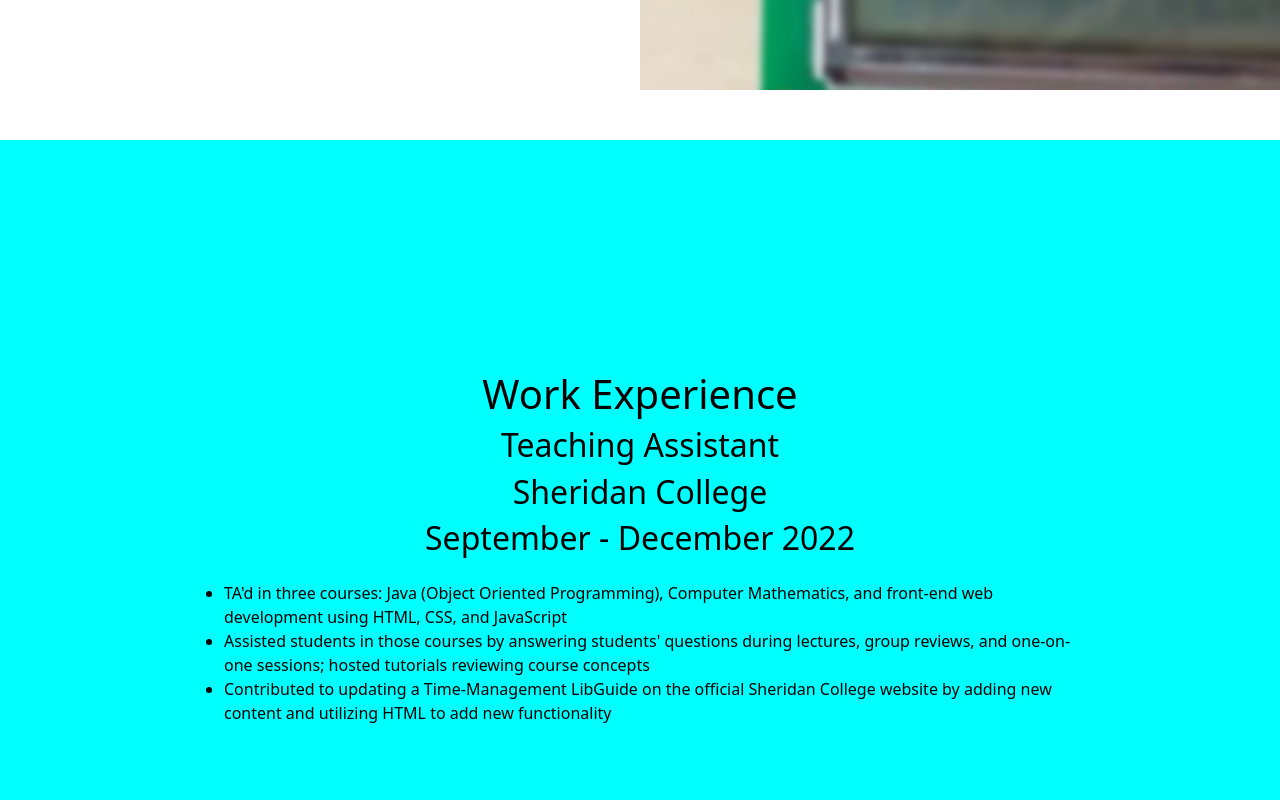
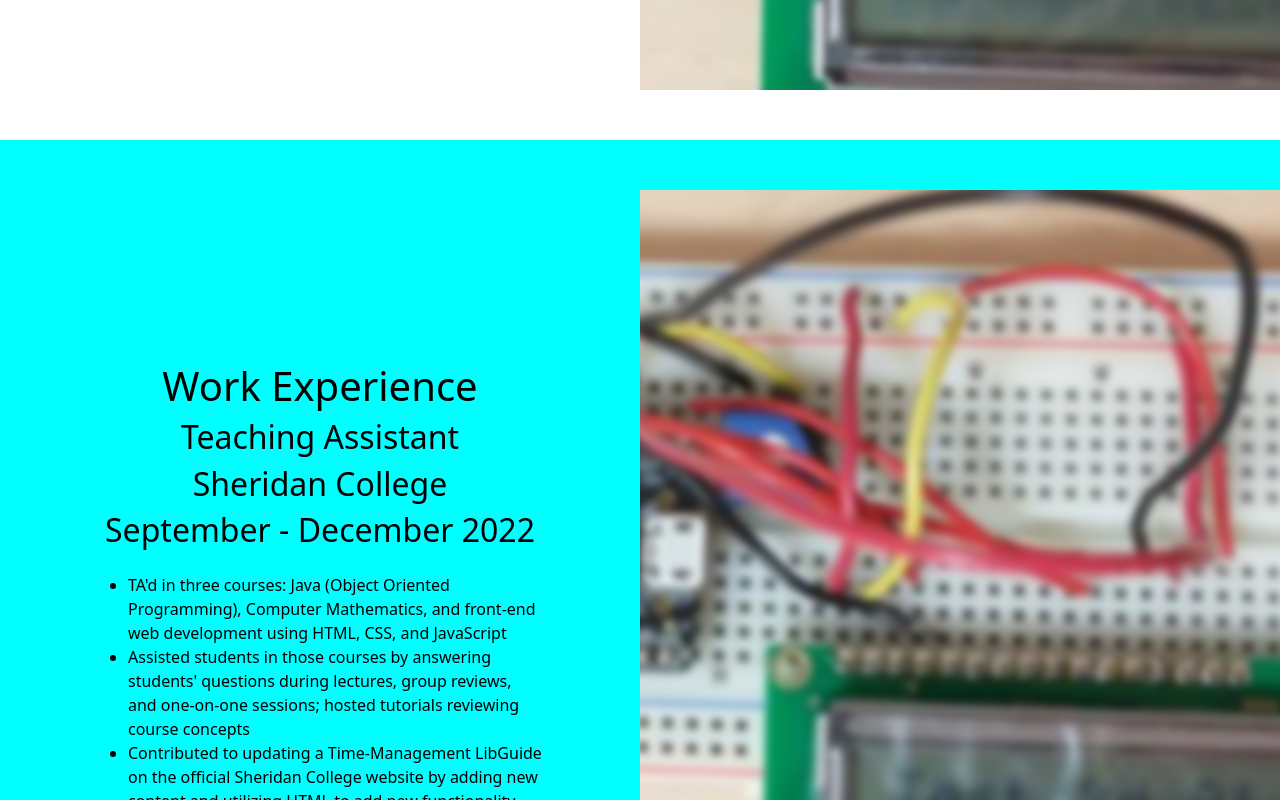
Before and after one commit to KevinDang12/kevin-website, a React (Create React App) app: page / in a window 1280 px wide. Shown: the part 1560-2360 px from the top of the page. Built offline with nearby package versions, Linux system fonts and the light colour scheme.

Commit message:
Added Parallax Image

```diff
--- a/src/App.js
+++ b/src/App.js
@@ -152,14 +152,19 @@
     },
 
     workSection: {
-        color: 'black',
+        margin: '0px',
+        padding: '0px',
+        position: 'absolute',
         textAlign: 'center',
-        backgroundColor: '#00ffff',
-        height: '90vh',
+        flexDirection: 'column',
         display: 'flex',
-        flexDirection: 'column',
         alignItems: 'center',
         justifyContent: 'center',
+        color: 'black',
+        backgroundColor: '#00ffff',
+        zIndex: 1,
+        width: '50%',
+        height: '100vh',
     },
 
     contact: {
@@ -370,6 +375,10 @@
                         </li>
                     </ul>
                 </div>
+
+                <Parallax blur={{min: -5, max: 5}} bgImage={about} strength={200}>
+                    <div style={styles.about}/>
+                </Parallax>
 
                 <div style={styles.dividerLightBlue}/>
 
```
Also changed, not shown: 1 other file (tests, documents, lock files or other folders).
